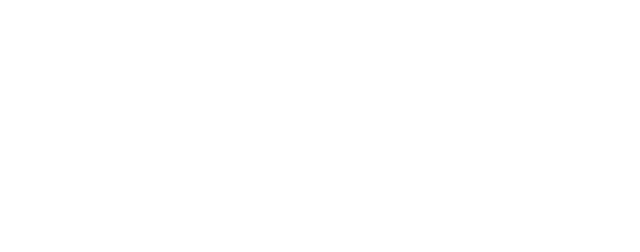
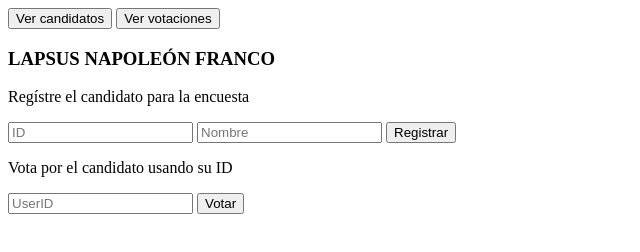
Before and after one commit to MetalPrime/S10JavaScriptECO, a plain HTML site: page index.html in a window 1280 px wide. Shown: the whole page, without its empty margins (0-640 px from the left). Drawn offline with Linux system fonts and the light colour scheme.

Commit message:
update HTML

```diff
--- a/index.html
+++ b/index.html
@@ -1,11 +1,38 @@
 <!DOCTYPE html>
 <html lang="en">
+
 <head>
     <meta charset="UTF-8">
     <meta name="viewport" content="width=device-width, initial-scale=1.0">
     <title>S10Project</title>
+    <link rel="stylesheet" href="index.css">
+
 </head>
+
 <body>
+    <article class="vote">
+        <section class="vote__link">
+            <button>Ver candidatos</button>
+            <button>Ver votaciones</button>
+        </section>
+        <section class="vote__body">
+            <h1 >LAPSUS NAPOLEÓN FRANCO</h1>
+            <p>Regístre el candidato para la encuesta</p>
+            <div class="vote__candidate">
+                <input type="text" placeholder="ID">
+                <input type="text" placeholder="Nombre">
+                <button>Registrar</button>
+            </div>
 
+            <p>Vota por el candidato usando su ID</p>
+            <div class="vote__uservote">
+                <input type="text" placeholder="UserID">
+                <button>Votar</button>
+            </div>
+
+        </section>
+
+    </article>
 </body>
+
 </html>
```
